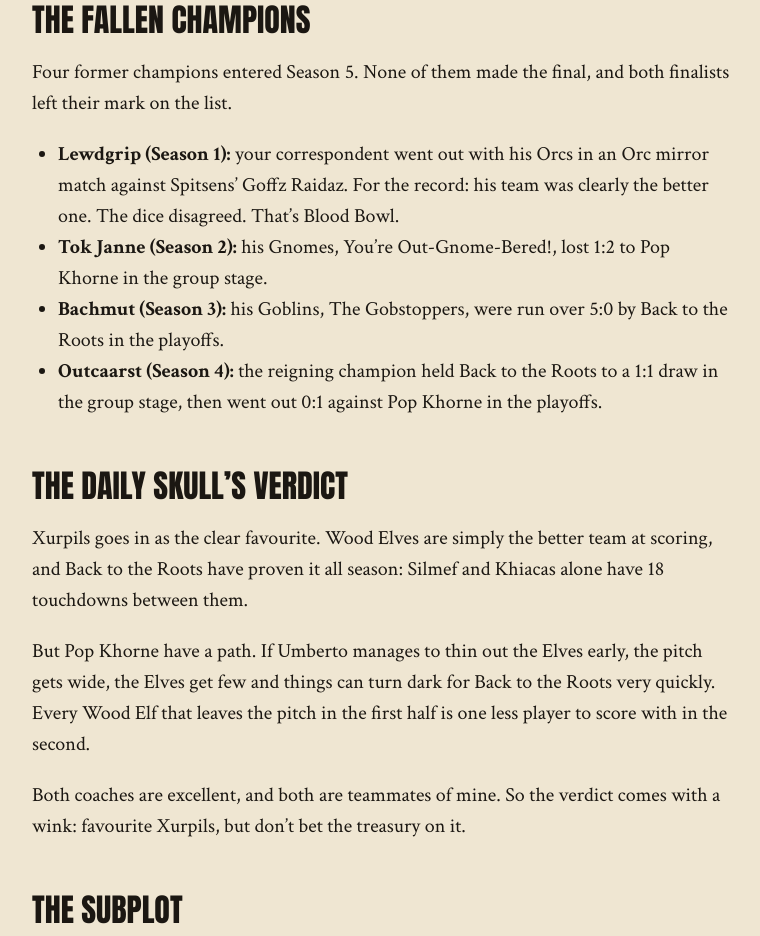
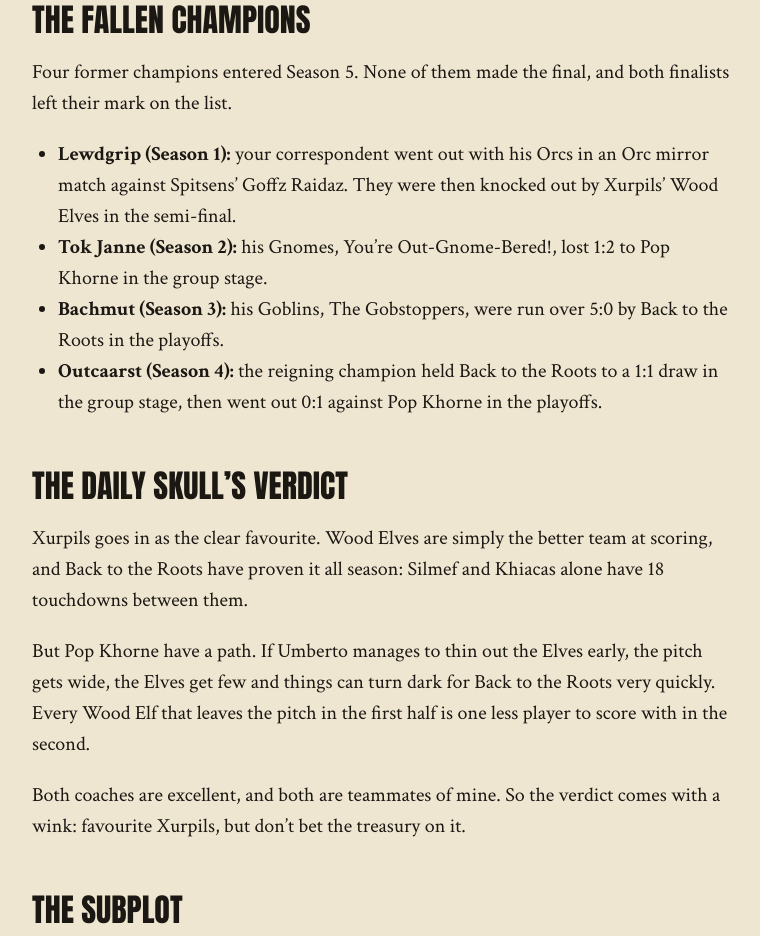
Before and after one commit to DoubleskullTales/doubleskull-tales, an Astro site: page /tales/season-5-final-preview in a window 1280 px wide. Shown: the part 4490-5426 px from the top of the page, without its empty margins (258-1018 px from the left). Built offline with nearby package versions, Linux system fonts and the light colour scheme; Astro itself is replaced by a stand-in of ours.

Commit message:
Add files via upload

```diff
--- a/src/content/tales/season-5-final-preview.md
+++ b/src/content/tales/season-5-final-preview.md
@@ -84,7 +84,7 @@ The Wood Elves rolled through the group stage with five wins, one draw and a sin
 
 Four former champions entered Season 5. None of them made the final, and both finalists left their mark on the list.
 
-- **Lewdgrip (Season 1):** your correspondent went out with his Orcs in an Orc mirror match against Spitsens' Goffz Raidaz. For the record: his team was clearly the better one. The dice disagreed. That's Blood Bowl.
+- **Lewdgrip (Season 1):** your correspondent went out with his Orcs in an Orc mirror match against Spitsens' Goffz Raidaz. They were then knocked out by Xurpils' Wood Elves in the semi-final.
 - **Tok Janne (Season 2):** his Gnomes, You're Out-Gnome-Bered!, lost 1:2 to Pop Khorne in the group stage.
 - **Bachmut (Season 3):** his Goblins, The Gobstoppers, were run over 5:0 by Back to the Roots in the playoffs.
 - **Outcaarst (Season 4):** the reigning champion held Back to the Roots to a 1:1 draw in the group stage, then went out 0:1 against Pop Khorne in the playoffs.
```
